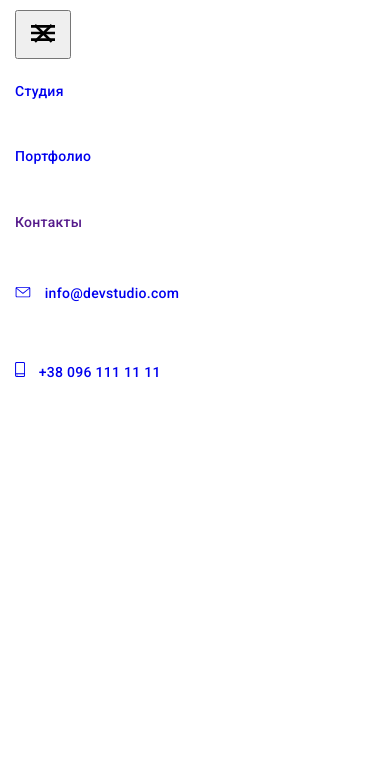
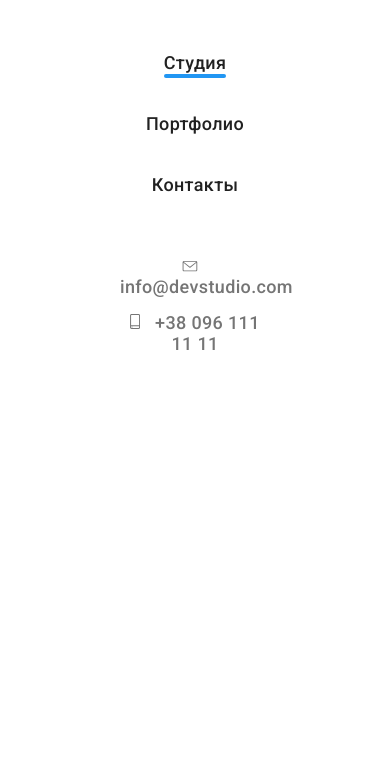
Before and after one commit to VeremchukStanislav/goit-markup-hw-08, a plain HTML site: page index.html in a window 390 px wide. Shown: the part 70-844 px from the top of the page. Drawn offline with Linux system fonts and the light colour scheme.

Commit message:
задал стили меню, пока без появления

```diff
--- a/index.html
+++ b/index.html
@@ -22,7 +22,7 @@
           type="button"
           class="menu-btn"
           aria-expanded="false"
-          aria-controls="menu-wrapper"
+          aria-controls="header-menu"
           data-menu-button
         >
           <svg width="40" height="40">
@@ -30,7 +30,7 @@
             <use class="icon-close" href="./images/sprite.svg#icon-close"></use>
           </svg>
         </button>
-        <div class="header-container" data-menu>
+        <div class="header-menu" data-menu>
           <nav class="navigation">
             <ul class="navigation-list list">
               <li class="navigation-list-item">
--- a/sass/components/_container.scss
+++ b/sass/components/_container.scss
@@ -1,6 +1,8 @@
 .container {
+  padding-top: 10px;
+  padding-right: 15px;
+  padding-bottom: 10px;
   padding-left: 15px;
-  padding-right: 15px;
 }
 
 @media screen and (min-width: 480px) {
--- a/sass/layout/_header.scss
+++ b/sass/layout/_header.scss
@@ -26,6 +26,7 @@
   text-decoration: none;
   padding-top: 32px;
   padding-bottom: 32px;
+  color: $secondary-color-text;
   transition: color 250ms cubic-bezier(0.4, 0, 0.2, 1);
 }
 .icon-phone {
@@ -42,10 +43,150 @@
 }
 @media screen and (max-width: 767px) {
   .header {
+    position: relative;
     max-width: 480px;
     margin: 0 auto;
   }
+
+  .link {
+    display: inline;
+  }
+
+  .container {
+    display: flex;
+    justify-content: space-between;
+    align-items: center;
+  }
+
+  .logo {
+    display: block;
+    padding: 0;
+    font-size: 24px;
+    line-height: 1.16;
+    letter-spacing: 0.03em;
+  }
+
+  .menu-btn {
+    padding: 0;
+    background-color: transparent;
+    border: none;
+  }
+
+  .icon-close {
+    display: none;
+  }
+
+  .header-menu {
+    padding-top: 60px;
+    padding-right: 120px;
+    padding-bottom: 60px;
+    padding-left: 120px;
+    position: absolute;
+    top: 100%;
+    right: 0;
+    left: 0;
+    width: 100%;
+    background-color: #fff;
+    text-align: center;
+  }
+
+  .navigation-list-link,
+  .navigation-contacts-list-link {
+    font-family: $main-font;
+    font-style: normal;
+    font-weight: 500;
+    font-size: 18px;
+    line-height: 1.16;
+    letter-spacing: 0.02em;
+    text-decoration: none;
+    padding: 0;
+    transition: color 250ms cubic-bezier(0.4, 0, 0.2, 1);
+
+    &.navigation-contacts-list-link {
+      color: $main-color-text;
+    }
+
+    &.navigation-list-link {
+      color: $secondary-color-text;
+    }
+  }
+
+  .navigation-list-link {
+    position: relative;
+
+    .current {
+      color: $accent-color;
+    }
+    &:hover,
+    &:focus {
+      color: $accent-color;
+    }
+  }
+
+  .current::after {
+    position: absolute;
+    content: "";
+    display: block;
+    width: 100%;
+    left: 0;
+    right: 0;
+    height: 4px;
+    background-color: $accent-color;
+    border-radius: 2px;
+  }
+
+  .navigation-list {
+    margin-bottom: 60px;
+
+    &-item:not(:last-child) {
+      margin-bottom: 40px;
+    }
+
+    &-link {
+      padding: 0;
+    }
+  }
+
+  .navigation-contacts {
+    margin-bottom: 60px;
+
+    &-list:not(:last-child) {
+      margin-bottom: 16px;
+    }
+  }
+
+  .navigation-contacts-list-link {
+    color: $main-color-text;
+
+    &:hover,
+    &:focus {
+      color: $accent-color;
+    }
+  }
+  .icon-phone {
+    fill: currentColor;
+    margin-right: 10px;
+    width: 10px;
+    height: 15px;
+
+    &:hover,
+    &:focus {
+      fill: $accent-color;
+    }
+  }
+  .icon-mail {
+    fill: currentColor;
+    margin-right: 10px;
+    width: 16px;
+    height: 11px;
+
+    &:hover,
+    &:focus {
+      fill: $accent-color;
+    }
+  }
 }
+
 /*.header > .container,
 .navigation,
 .navigation-list {
```
Also changed, not shown: css/main.css, css/main.min.css, 2 other files.
